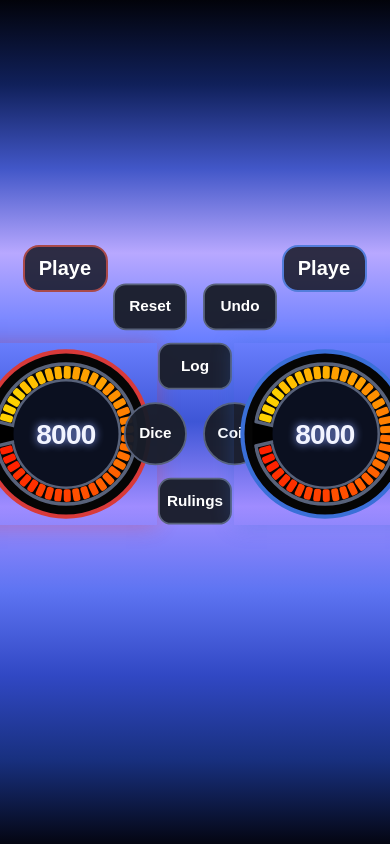
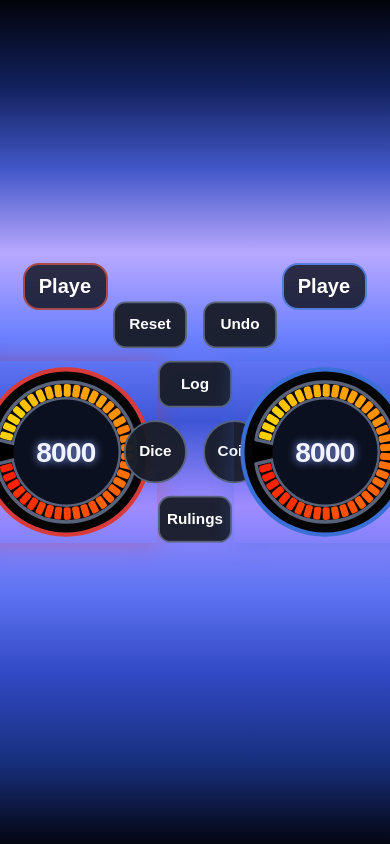
Before and after one commit to alector77-dev/aegis, a React (Vite) app: page / in a window 390 px wide. Built offline with nearby package versions, Linux system fonts and the light colour scheme.

Commit message:
positioning fixes

```diff
--- a/src/pages/DuelPage.css
+++ b/src/pages/DuelPage.css
@@ -32,7 +32,7 @@
   z-index: 2;
 
   width: 100%;
-  height: 100dvh;
+  height: 100%;
 
   display: flex;
   align-items: center;
@@ -40,13 +40,6 @@
 
   padding: 12px 18px;
   gap: 12px;
-}
-
-@media (max-width: 900px) {
-  .duel-layout {
-    padding-top: 0;
-    transform: translateY(-12px);
-  }
 }
 
 .player-section {
```
Also changed, not shown: src/components/ModalBackdrop.css (added, +12 -0 lines).
